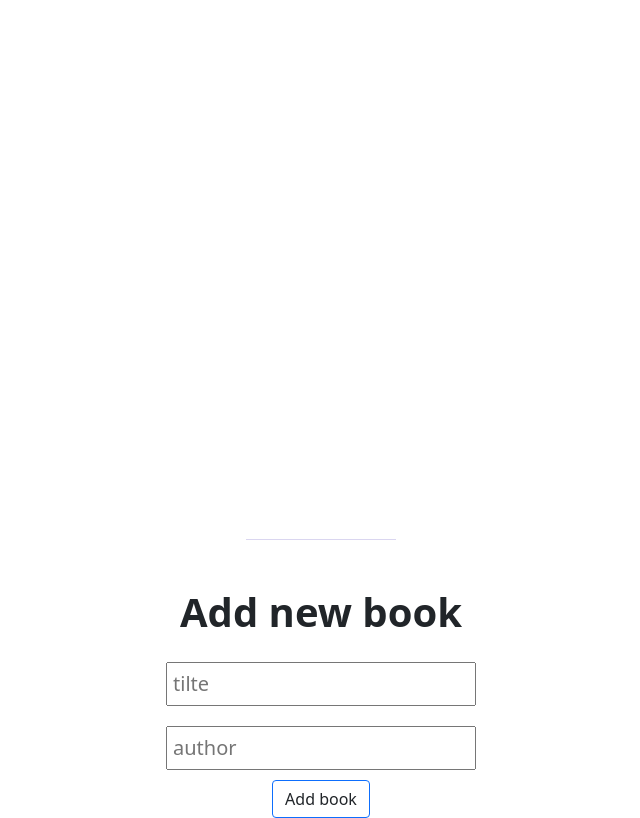
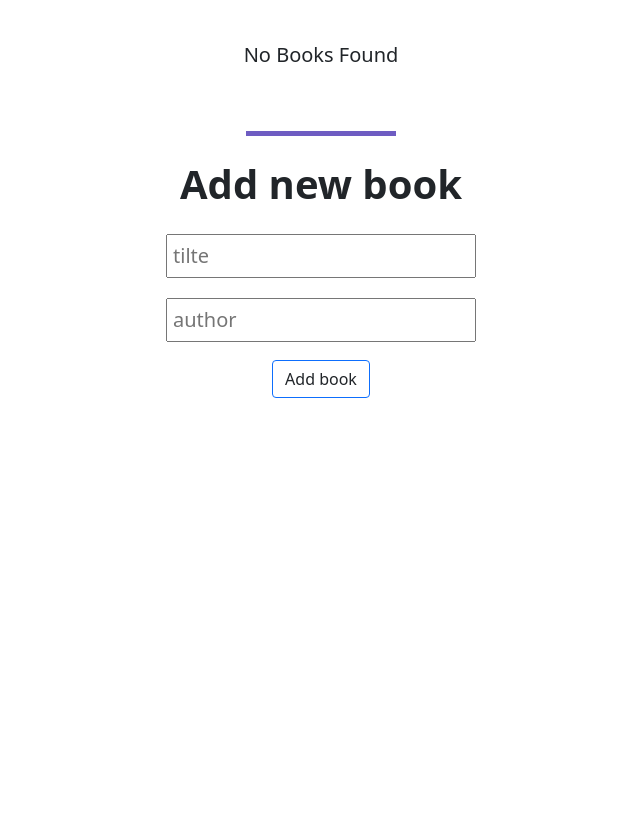
Before and after one commit to Hector096/Awesome-books, a website: page index.html in a window 1280 px wide. Shown: the part 53-871 px from the top of the page, without its empty margins (319-959 px from the left). After the commit the page ends 800 px from the top, so only its background shows below. Drawn offline with nearby package versions, Linux system fonts and the light colour scheme.

Commit message:
added style for books container and resolved linting errors

```diff
--- a/app.js
+++ b/app.js
@@ -26,6 +26,7 @@ class Book {
 
 const setItems = () => {
   booksContainer.innerHTML = '';
+  if (books.length !== 0) {
     books.forEach((book) => {
       const li = document.createElement('li');
       li.className = 'row';
@@ -49,6 +50,13 @@ const setItems = () => {
       li.appendChild(button);
       return booksContainer.appendChild(li);
     });
+  } else {
+    const h5 = document.createElement('h5');
+    h5.textContent = 'No Books Found';
+    h5.className = 'text-center';
+    return booksContainer.appendChild(h5);
+  }
+  return null;
 };
 
 const getUuid = () => new Date().getTime().toString() + Math.floor(Math.random() * 1000000);
--- a/index.html
+++ b/index.html
@@ -17,17 +17,17 @@
 </head>
 <body>
   <h1 class="title text-center mb-4">Awesome Books</h1>
-  <div class="container books-container">
+  <div class="container books-container my-5">
     <ul id="books" class="p-0 list-unstyled">
 
     </ul>
   </div>
   <hr/>
-  <form action="#" class="d-flex justify-content-center align-items-center flex-column mt-5">
+  <form action="#" class="d-flex justify-content-center align-items-center flex-column mt-4">
     <label class="display-6 fw-bold mb-3">Add new book</label>
     <input type="text" placeholder="tilte" id="title"/>
     <input type="text" placeholder="author" id="author"/>
-    <button type="button" id="add-btn" class="btn border-1 border-primary">
+    <button type="button" id="add-btn" class="btn border-1 border-primary mt-2">
       Add book
     </button>
   </form>
--- a/style.css
+++ b/style.css
@@ -1,8 +1,9 @@
 hr {
-  height: 5px;
+  height: 5px !important;
   width: 150px;
-  background: #6e5cc2;
+  background-color: #6e5cc2 !important;
   margin: 20px auto;
+  opacity: 1 !important;
 }
 
 form .btn:hover {
@@ -12,7 +13,7 @@ form .btn:hover {
 
 /* Start List */
 .books-container {
-  height: 500px;
+  max-height: 300px;
   overflow-y: scroll;
 }
 
```
Lines whose indentation alone changed are shown as unchanged.
